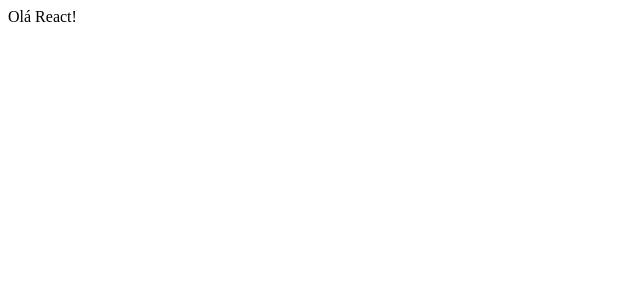
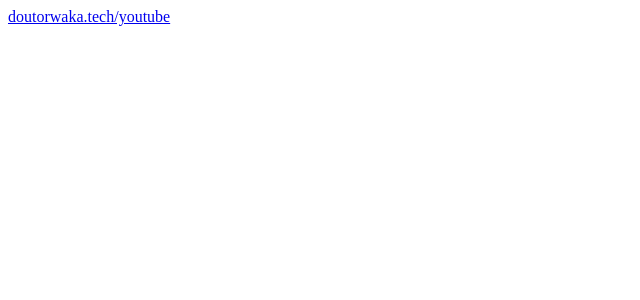
Before and after one commit to fsadao-fsa/proj2-sistemas-rotas, a React (Create React App) app: page / in a window 1280 px wide. Shown: the top 300 px of the page, without its empty margins (0-640 px from the left). Built offline with nearby package versions, Linux system fonts and the light colour scheme.

Commit message:
Criação do componente TopBar

```diff
--- a/public/index.html
+++ b/public/index.html
@@ -1,20 +1,20 @@
 <!DOCTYPE html>
-<html lang="en">
+<html lang="pt">
   <head>
     <meta charset="utf-8" />
-    <link rel="icon" href="%PUBLIC_URL%/favicon.ico" />
+    <!-- <link rel="icon" href="%PUBLIC_URL%/favicon.ico" /> -->
     <meta name="viewport" content="width=device-width, initial-scale=1" />
-    <meta name="theme-color" content="#000000" />
-    <meta
+    <!-- <meta name="theme-color" content="#000000" /> -->
+   <!--  <meta
       name="description"
       content="Web site created using create-react-app"
     />
-    <link rel="apple-touch-icon" href="%PUBLIC_URL%/logo192.png" />
+    <link rel="apple-touch-icon" href="%PUBLIC_URL%/logo192.png" />-->
     <!--
       manifest.json provides metadata used when your web app is installed on a
       user's mobile device or desktop. See https://developers.google.com/web/fundamentals/web-app-manifest/
-    -->
-    <link rel="manifest" href="%PUBLIC_URL%/manifest.json" />
+
+    <link rel="manifest" href="%PUBLIC_URL%/manifest.json" />-->
     <!--
       Notice the use of %PUBLIC_URL% in the tags above.
       It will be replaced with the URL of the `public` folder during the build.
@@ -24,10 +24,10 @@
       work correctly both with client-side routing and a non-root public URL.
       Learn how to configure a non-root public URL by running `npm run build`.
     -->
-    <title>React App</title>
+    <title>Gerenciador de Filmes REACT</title>
   </head>
   <body>
-    <noscript>You need to enable JavaScript to run this app.</noscript>
+    <!-- <noscript>You need to enable JavaScript to run this app.</noscript> -->
     <div id="root"></div>
     <!--
       This HTML file is a template.
--- a/src/App.jsx
+++ b/src/App.jsx
@@ -1,12 +1,13 @@
+import { Topbar } from "./components/topbar";
+
 /* import logo from './logo.svg';
 import './App.css';
  */
 function App() {
   return (
-    <div className="App">
-      Olá React!
-
-    </div>
+    <>
+      <Topbar />
+    </>
   );
 }
 
--- /dev/null
+++ b/src/components/topbar/index.jsx
@@ -0,0 +1,9 @@
+import "./style.css"
+
+export function Topbar() {
+    return (
+        <div>
+            <a href="http://doutorwaka.tech/youtube">doutorwaka.tech/youtube</a>
+        </div>
+    );
+}
```
Also changed, not shown: src/components/topbar/style.css (added).
